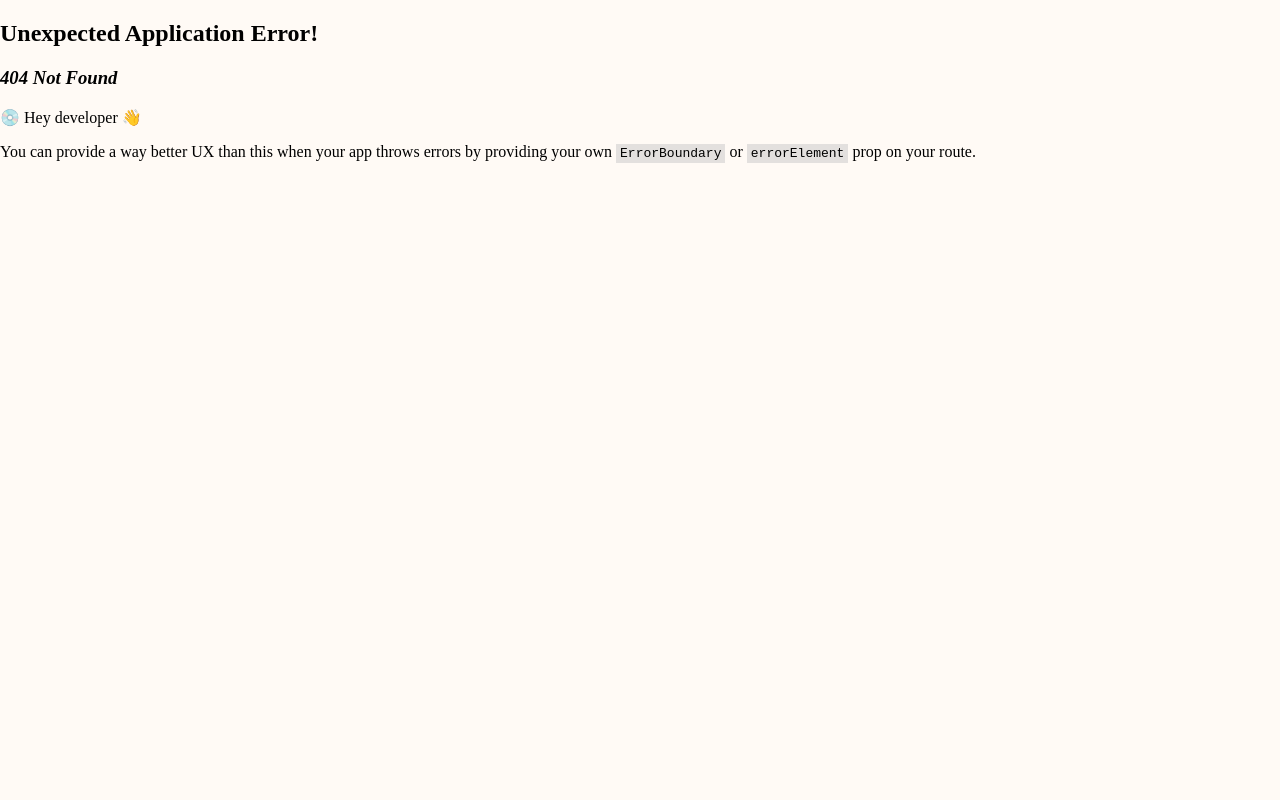
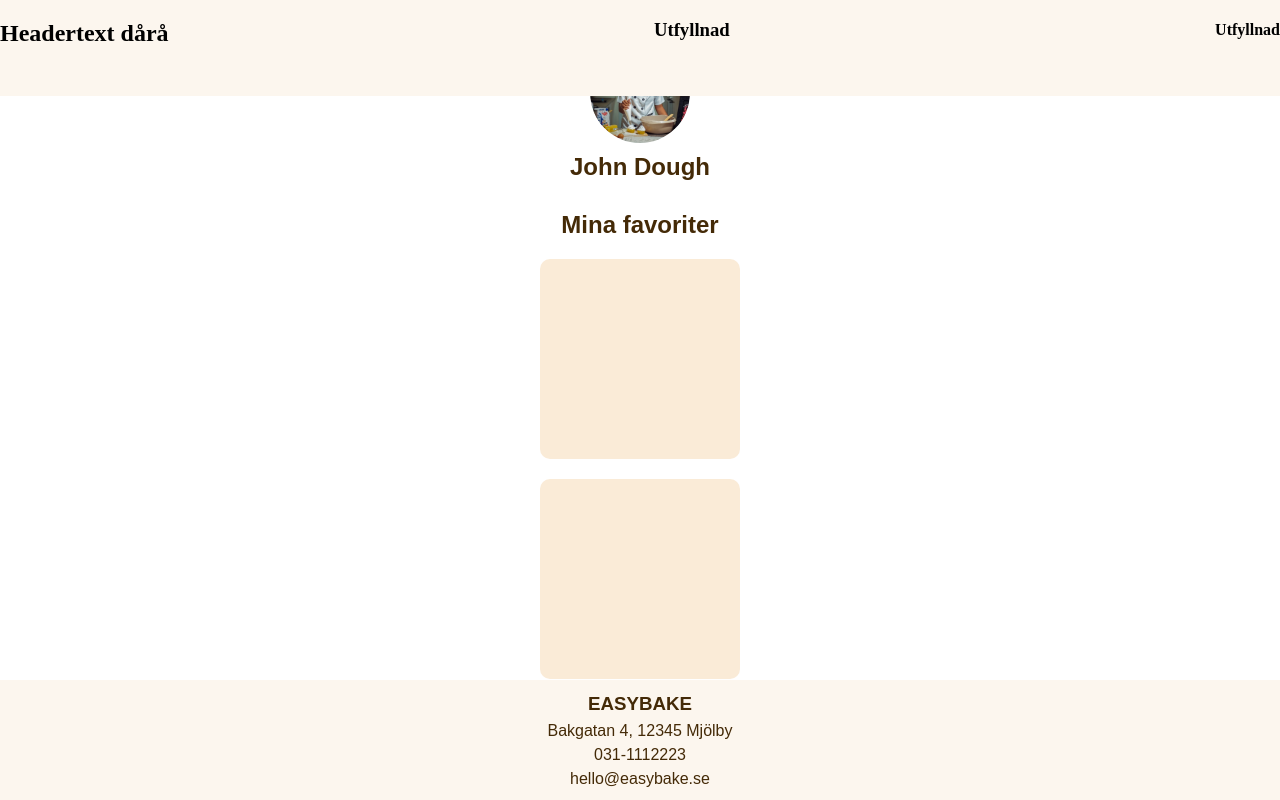
Before and after one commit to dylanR96/syntax-squad, a React (Vite) app in the folder frontend/: page /profile in a window 1280 px wide. Before the commit this address had no page. Built offline with nearby package versions, Linux system fonts and the light colour scheme; a web font is replaced by a local one.

Commit message:
Profile page

```diff
--- a/frontend/src/pages/Profile/USerProfile.css
+++ b/frontend/src/pages/Profile/USerProfile.css
@@ -4,7 +4,7 @@
 body {
     margin: 0;
     padding: 0;
-    background-color: #fffaf5;
+    background-color: #fff;
   }
 
   .wrapper {
@@ -29,12 +29,21 @@ body {
     object-fit: cover;
   }
 
-  .profile-name {
+  .profile-name, .profile-header {
+    color: #442A07;
     margin-top: 10px;
     font-size: 1.5em;
     font-weight: bold;
     text-align: center;
     font-family: 'Aclonica', sans-serif;
+  }
+
+  .product-template {
+    width: 200px;
+    height: 200px;
+    border-radius: 10px;
+    background-color: antiquewhite;
+    margin-bottom: 20px;
   }
 
   .edit-link {
--- /dev/null
+++ b/frontend/src/pages/Profile/UserProfile.tsx
@@ -0,0 +1,23 @@
+import React from "react";
+import "./UserProfile.css";
+import profilePicture from "../../assets/images/profile_picture.png";
+import Header from "../../components/layout/Header/Header";
+import Footer from "../../components/layout/Footer/Footer";
+
+const Profile: React.FC = () => {
+  return <div className="wrapper">
+    <Header />
+  <div className="profile-section">
+    <img className="profile-image" src={profilePicture} alt="Profile Picture" />
+    <h2 className="profile-name">John Dough</h2>
+    <h2 className="profile-header">Mina favoriter</h2>
+    <div className="product-template"></div>
+    <div className="product-template"></div>
+    <h2 className="profile-header">Orderhistorik</h2>
+  </div>
+
+  <Footer />
+</div>
+};
+
+export default Profile;
```
Also changed, not shown: frontend/src/routes/router.tsx (+5 -4 lines).
